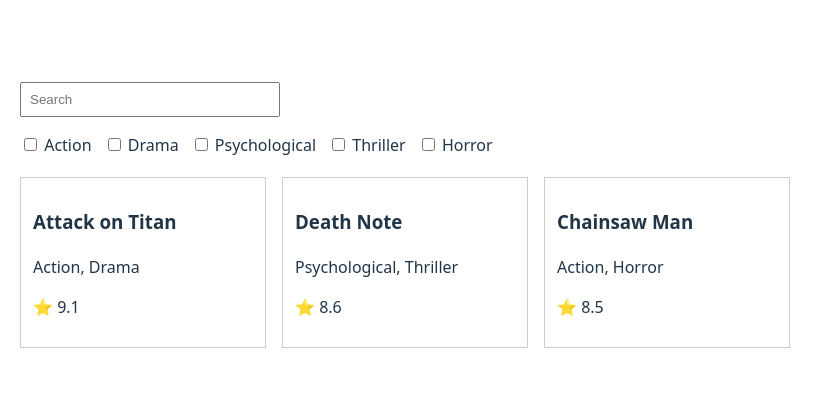
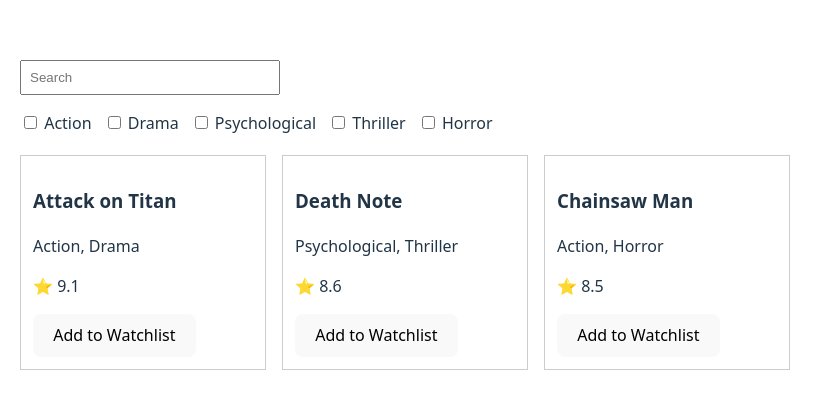
Before and after one commit to utkarrshgit/anime-tracker, a React (Vite) app: page / in a window 1280 px wide. Shown: the part 185-594 px from the top of the page, without its empty margins (0-833 px from the left). Built offline with nearby package versions, Linux system fonts and the light colour scheme.

Commit message:
feat: add persistent watchlist using localStorage

```diff
--- a/src/components/AnimeCard.jsx
+++ b/src/components/AnimeCard.jsx
@@ -1,9 +1,13 @@
-function AnimeCard({ anime }) {
+function AnimeCard({ anime, isInWatchlist, onToggle }) {
   return (
     <div style={{ border: "1px solid #ccc", padding: 12, width: 220 }}>
       <h3>{anime.title}</h3>
       <p>{anime.genres.join(", ")}</p>
       <p>⭐ {anime.score}</p>
+
+      <button onClick={() => onToggle(anime.id)}>
+        {isInWatchlist ? "Remove from Watchlist" : "Add to Watchlist"}
+      </button>
     </div>
   );
 }
--- a/src/pages/AnimeList.jsx
+++ b/src/pages/AnimeList.jsx
@@ -1,10 +1,19 @@
-import { useState } from "react";
+import { useEffect, useState } from "react";
 import animeMock from "../data/animeMock";
 import AnimeCard from "../components/AnimeCard";
 
 function AnimeList() {
   const [query, setQuery] = useState("");
   const [selectedGenres, setSelectedGenres] = useState([]);
+
+  const [watchlist, setWatchlist] = useState(() => {
+    const saved = localStorage.getItem("watchlist");
+    return saved ? JSON.parse(saved) : [];
+  })
+
+  useEffect(() => {
+    localStorage.setItem("watchlist", JSON.stringify(watchlist));
+  }, [watchlist])
 
   const genres = [...new Set(animeMock.flatMap(a => a.genres))];
 
@@ -18,8 +27,15 @@
       selectedGenres.some((g) => anime.genres.includes(g))
 
     return matchesTitle && matchesGenre;
-		}
+  });
+
+  const toggleWatchlist = (id) => {
+    setWatchlist((prev) =>
+      prev.includes(id)
+        ? prev.filter((itemId) => itemId !== id)
+        : [...prev, id]
     );
+  };
 
   return (
     <div style={{ padding: 20 }}>
@@ -56,7 +72,12 @@
 
       <div style={{ display: "flex", gap: 16, marginTop: 20 }}>
         {filteredAnime.map((anime) => (
-          <AnimeCard key={anime.id} anime={anime} />
+          <AnimeCard
+            key={anime.id}
+            anime={anime}
+            isInWatchlist={watchlist.includes(anime.id)}
+            onToggle={toggleWatchlist}
+          />
         ))}
       </div>
     </div>
```
Lines whose indentation alone changed are shown as unchanged.
